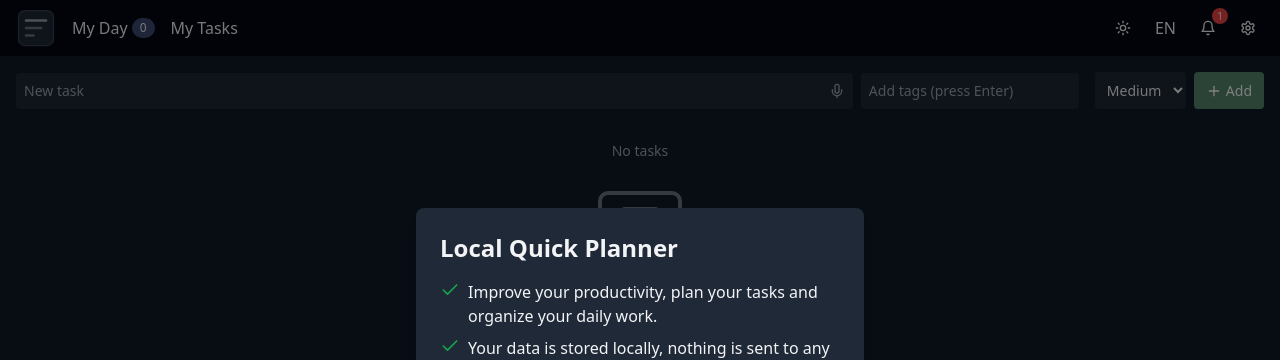
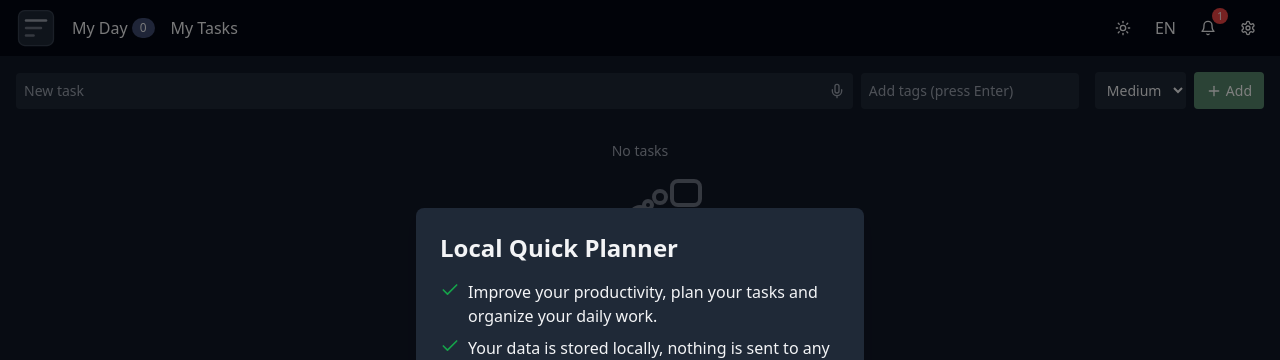
Before and after one commit to AntonioHCervantes/local-quick-planner, a Next.js app: page /my-tasks in a window 1280 px wide. Shown: the top 360 px of the page. Built offline with nearby package versions, Linux system fonts and the light colour scheme.

Commit message:
feat: redesign empty tasks illustration

```diff
--- a/components/TaskList/NoTasksIllustration.tsx
+++ b/components/TaskList/NoTasksIllustration.tsx
@@ -14,33 +14,137 @@ export default function NoTasksIllustration(props: SVGProps<SVGSVGElement>) {
       aria-hidden="true"
       {...props}
     >
-      <rect
-        x="12"
-        y="8"
-        width="40"
-        height="48"
-        rx="4"
-        ry="4"
-      />
-      <path d="M24 16h16" />
-      <path d="M20 24h24" />
-      <path d="M20 32h24" />
-      <path d="M20 40h24" />
-      <polyline
-        points="20 48 28 56 44 40"
-        strokeDasharray="80"
-        strokeDashoffset="80"
-      >
-        <animate
-          attributeName="stroke-dashoffset"
-          from="80"
-          to="0"
-          dur="1.5s"
-          fill="freeze"
-          begin="0s"
-          repeatCount="indefinite"
+      <g id="person">
+        <circle
+          cx="32"
+          cy="20"
+          r="5"
         />
-      </polyline>
+        <path d="M20 48c4-8 8-12 12-12s8 4 12 12" />
+        <path d="M20 48l-6 6" />
+        <path d="M44 48l6 6" />
+        <path d="M24 32l-4 8" />
+        <path d="M40 32l4 8" />
+      </g>
+      <g id="thought">
+        <circle
+          cx="36"
+          cy="14"
+          r="2"
+        />
+        <circle
+          cx="42"
+          cy="10"
+          r="3"
+        />
+        <rect
+          x="48"
+          y="2"
+          width="14"
+          height="12"
+          rx="3"
+          ry="3"
+        />
+        <g id="tasks">
+          <g>
+            <circle
+              cx="52"
+              cy="6"
+              r="1"
+              opacity="0"
+              fill="currentColor"
+              stroke="none"
+            >
+              <animate
+                attributeName="opacity"
+                values="0;1;0"
+                dur="3s"
+                repeatCount="indefinite"
+              />
+            </circle>
+            <line
+              x1="55"
+              y1="6"
+              x2="60"
+              y2="6"
+              opacity="0"
+            >
+              <animate
+                attributeName="opacity"
+                values="0;1;0"
+                dur="3s"
+                repeatCount="indefinite"
+              />
+            </line>
+          </g>
+          <g>
+            <circle
+              cx="52"
+              cy="10"
+              r="1"
+              opacity="0"
+              fill="currentColor"
+              stroke="none"
+            >
+              <animate
+                attributeName="opacity"
+                values="0;1;0"
+                dur="3s"
+                begin="1s"
+                repeatCount="indefinite"
+              />
+            </circle>
+            <line
+              x1="55"
+              y1="10"
+              x2="60"
+              y2="10"
+              opacity="0"
+            >
+              <animate
+                attributeName="opacity"
+                values="0;1;0"
+                dur="3s"
+                begin="1s"
+                repeatCount="indefinite"
+              />
+            </line>
+          </g>
+          <g>
+            <circle
+              cx="52"
+              cy="14"
+              r="1"
+              opacity="0"
+              fill="currentColor"
+              stroke="none"
+            >
+              <animate
+                attributeName="opacity"
+                values="0;1;0"
+                dur="3s"
+                begin="2s"
+                repeatCount="indefinite"
+              />
+            </circle>
+            <line
+              x1="55"
+              y1="14"
+              x2="60"
+              y2="14"
+              opacity="0"
+            >
+              <animate
+                attributeName="opacity"
+                values="0;1;0"
+                dur="3s"
+                begin="2s"
+                repeatCount="indefinite"
+              />
+            </line>
+          </g>
+        </g>
+      </g>
     </svg>
   );
 }
```
